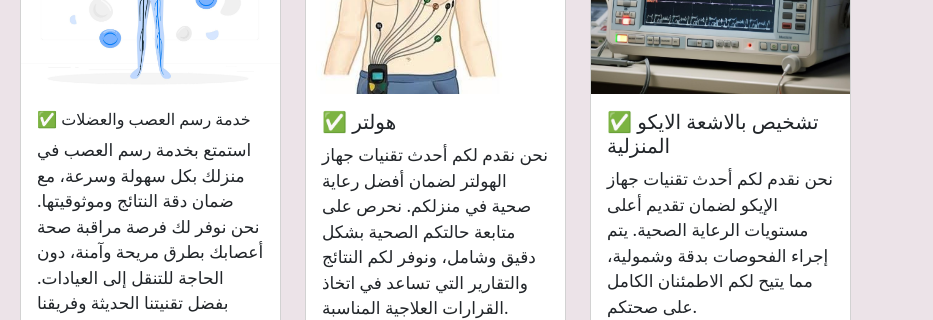
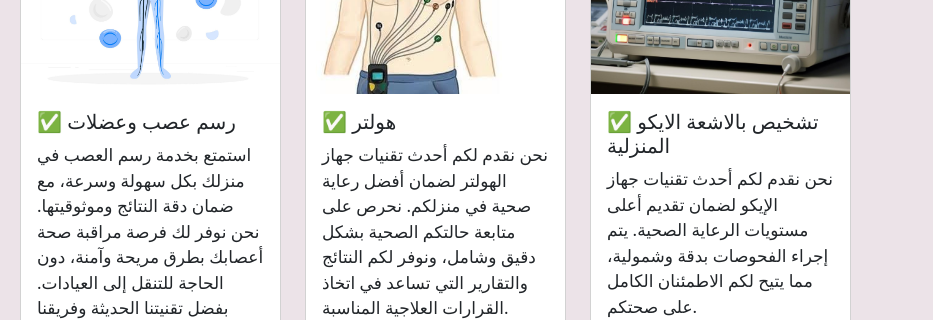
Before and after one commit to abdelrahmanmagdy177/familyscan, a plain HTML site: page index.html in a window 1280 px wide. Shown: the part 1563-1883 px from the top of the page, 347-1280 px from the left. Drawn offline with Linux system fonts and the light colour scheme.

Commit message:
16/11/2024

```diff
--- a/index.html
+++ b/index.html
@@ -85,7 +85,7 @@
                     <div class="card">
                         <img src="imgs/img17.jpg" class="card-img-top" alt="Description of image">
                         <div class="card-body">
-                            <h6 class="card-title">✅ خدمة رسم العصب والعضلات</h6>
+                            <h5 class="card-title">✅  رسم عصب وعضلات</h5>
                             <p class="card-text">استمتع بخدمة رسم العصب في منزلك بكل سهولة وسرعة، مع ضمان دقة النتائج وموثوقيتها. نحن نوفر لك فرصة مراقبة صحة أعصابك بطرق مريحة وآمنة، دون الحاجة للتنقل إلى العيادات. بفضل تقنيتنا الحديثة وفريقنا المتخصص، يمكنك الحصول على تقييم شامل لحالتك الصحية في راحة منزلك.</p>
                         </div>
                     </div>
```
Also changed, not shown: services.html (+1 -1 lines).
